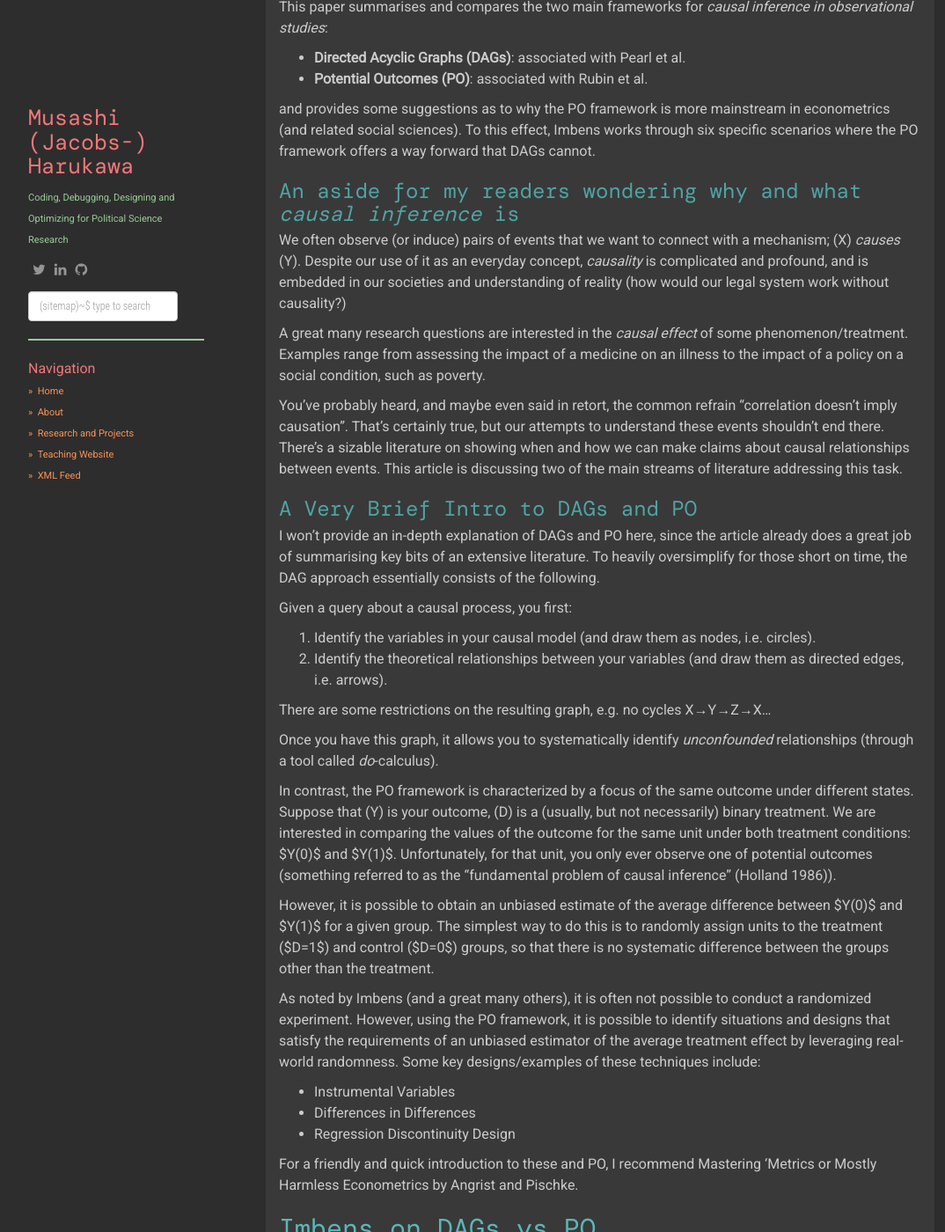
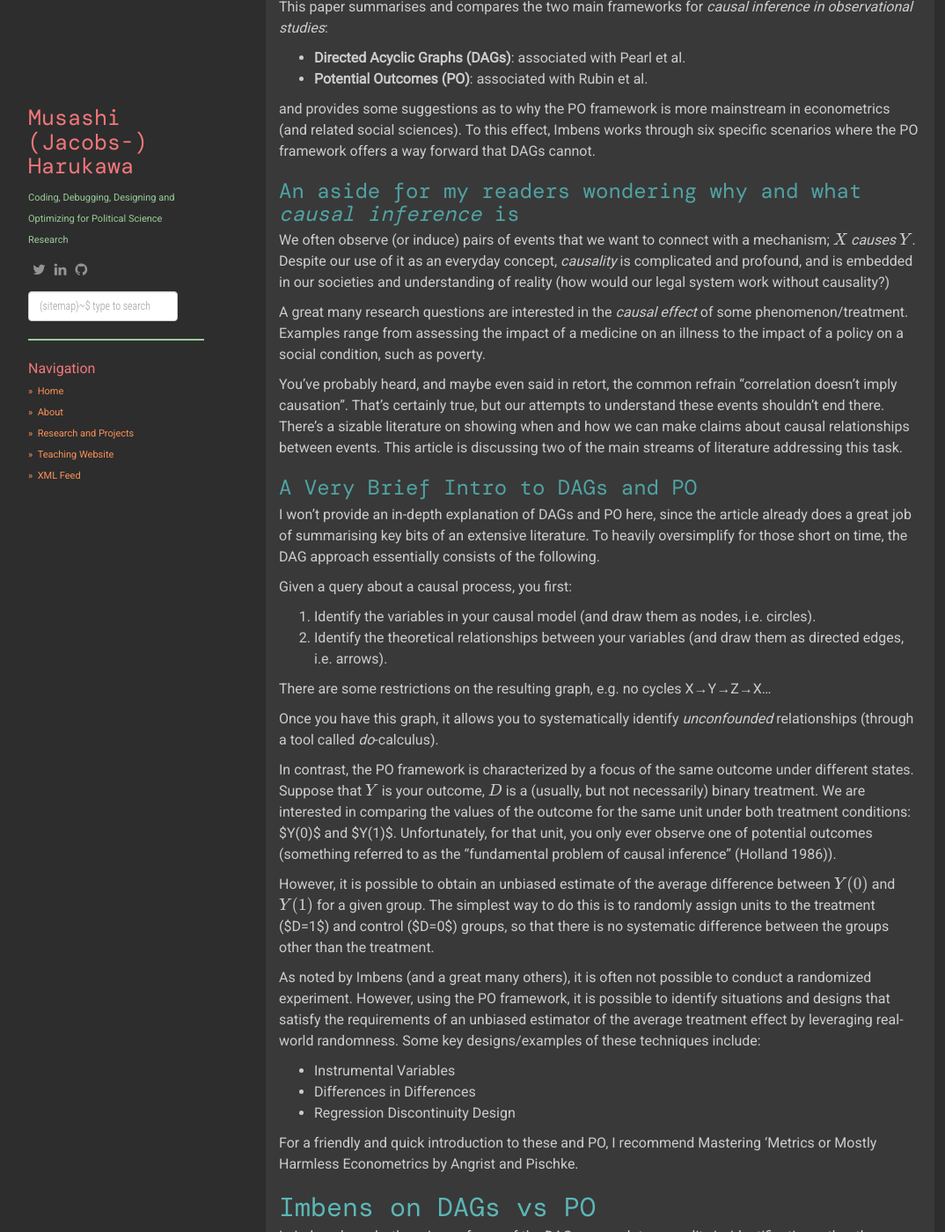
Before and after one commit to muhark/muhark.github.io, a Jekyll site: the page built from _posts/2021-04-15-on-imbens-on-dags-and-po.md, in a window 1280 px wide and 1400 px high, scrolled down 754 px. Shown: the whole window at 88% size, without its empty margins (53-1127 px from the left). Built offline with Jekyll 4.4.1, drawn with Linux system fonts in a browser that asks for light colours; nearby versions of some CDN libraries; formulas are drawn with MathJax 3; comment, search, counter and statistics services are not loaded; some of the changed text lies outside the part shown.

```diff
--- a/_posts/2021-04-15-on-imbens-on-dags-and-po.md
+++ b/_posts/2021-04-15-on-imbens-on-dags-and-po.md
@@ -36,7 +36,7 @@ and provides some suggestions as to why the PO framework is more mainstream in e
 
 ### An aside for my readers wondering why and what _causal inference_ is
 
-We often observe (or induce) pairs of events that we want to connect with a mechanism; \(X\) _causes_ \(Y\). Despite our use of it as an everyday concept, _causality_ is complicated and profound, and is embedded in our societies and understanding of reality (how would our legal system work without causality?)
+We often observe (or induce) pairs of events that we want to connect with a mechanism; $$X$$ _causes_ $$Y$$. Despite our use of it as an everyday concept, _causality_ is complicated and profound, and is embedded in our societies and understanding of reality (how would our legal system work without causality?)
 
 A great many research questions are interested in the _causal effect_ of some phenomenon/treatment. Examples range from assessing the impact of a medicine on an illness to the impact of a policy on a social condition, such as poverty.
 
@@ -55,9 +55,9 @@ There are some restrictions on the resulting graph, e.g. no cycles X→Y→Z→X
 
 Once you have this graph, it allows you to systematically identify _unconfounded_ relationships (through a tool called _do_-calculus).
 
-In contrast, the PO framework is characterized by a focus of the same outcome under different states. Suppose that \(Y\) is your outcome, \(D\) is a (usually, but not necessarily) binary treatment. We are interested in comparing the values of the outcome for the same unit under both treatment conditions: $Y(0)$ and $Y(1)$. Unfortunately, for that unit, you only ever observe one of potential outcomes (something referred to as the "fundamental problem of causal inference" (Holland 1986)).
+In contrast, the PO framework is characterized by a focus of the same outcome under different states. Suppose that $$Y$$ is your outcome, $$D$$ is a (usually, but not necessarily) binary treatment. We are interested in comparing the values of the outcome for the same unit under both treatment conditions: $Y(0)$ and $Y(1)$. Unfortunately, for that unit, you only ever observe one of potential outcomes (something referred to as the "fundamental problem of causal inference" (Holland 1986)).
 
-However, it is possible to obtain an unbiased estimate of the average difference between $Y(0)$ and $Y(1)$ for a given group. The simplest way to do this is to randomly assign units to the treatment ($D=1$) and control ($D=0$) groups, so that there is no systematic difference between the groups other than the treatment.
+However, it is possible to obtain an unbiased estimate of the average difference between $$Y(0)$$ and $$Y(1)$$ for a given group. The simplest way to do this is to randomly assign units to the treatment ($D=1$) and control ($D=0$) groups, so that there is no systematic difference between the groups other than the treatment.
 
 As noted by Imbens (and a great many others), it is often not possible to conduct a randomized experiment. However, using the PO framework, it is possible to identify situations and designs that satisfy the requirements of an unbiased estimator of the average treatment effect by leveraging real-world randomness. Some key designs/examples of these techniques include:
 
@@ -112,7 +112,7 @@ In section 4 of this article, Imbens discusses six specific issues with the DAG
 
 The literature surrounding the PO framework emphasises the _manipulability of causes_. In simple terms, this means causal effects should not be tied to non-manipulable attributes. Taking the example of the effect of a job applicant's race or gender; instead of imagining what it would mean to _ceteris paribus_ change the race or gender of an individual, an experiment should tie the causal effect to something manipulable, such as the effect of the hiring manager's knowledge of the applicant's race or gender.
 
-Imbens argues that this distinction matters, because how an individual ends up at the treated or untreated state matters. Discussing the example of the effect of obesity on health, Imbens points out that how an individual becomes obese/non-obese (e.g. through diet, exercise, or surgery) matters for the outcome. In contrast, Pearl argues that it is perfectly plausible to imagine _do(obesity=x)_, "_by which nature sets obesity to \(x\), independent of diet or exercise, while keeping every thing else intact, especially the processes that respond to \(X\)_".
+Imbens argues that this distinction matters, because how an individual ends up at the treated or untreated state matters. Discussing the example of the effect of obesity on health, Imbens points out that how an individual becomes obese/non-obese (e.g. through diet, exercise, or surgery) matters for the outcome. In contrast, Pearl argues that it is perfectly plausible to imagine _do(obesity=x)_, "_by which nature sets obesity to $$x$$, independent of diet or exercise, while keeping every thing else intact, especially the processes that respond to $$X$$_".
 
 I think I understand what Pearl is getting at, especially if we are thinking of average effects (and not individual ones). Equally, I would think that one should at least concede that it would be more useful to separate the heterogeneous effects of non-obesity, conditional on the method of becoming not obese. In that way it seems like a more pragmatic "requirement" of the PO framework, and one that is due to the PO framework's focus on policy, rather than an inherent requirement of the framework. (None of which contradicts anything Imbens says in this article).
 
```
